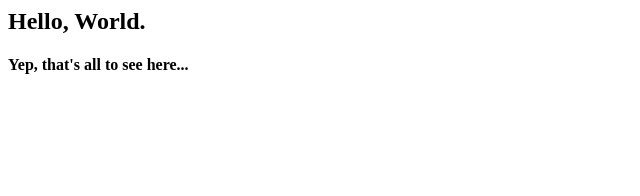
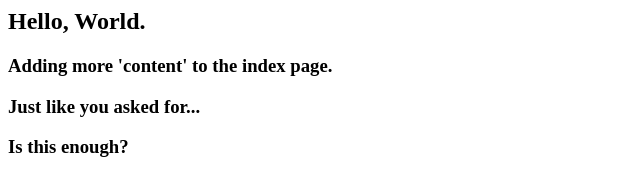
Before and after one commit to zmchristensen/git-example, a plain HTML site: page index.html in a window 1280 px wide. Shown: the whole page, without its empty margins (0-640 px from the left). Drawn offline with Linux system fonts and the light colour scheme.

Commit message:
Added more content to the index page. Closes #2.

```diff
--- a/index.html
+++ b/index.html
@@ -1,2 +1,4 @@
 <h2>Hello, World.</h2>
-<h4>Yep, that's all to see here...</h4>
+<h3>Adding more 'content' to the index page.</h3>
+<h3>Just like you asked for...</h3>
+<h3>Is this enough?</h3>
```
